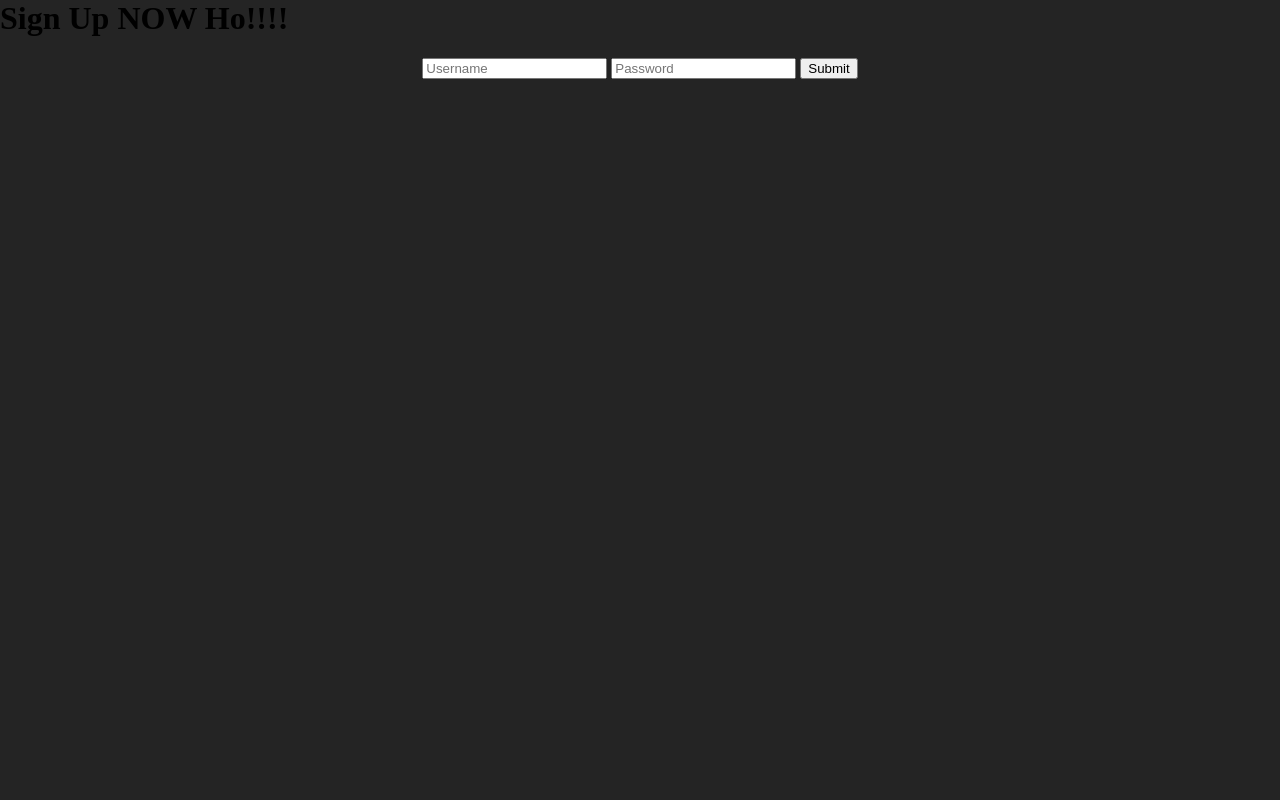
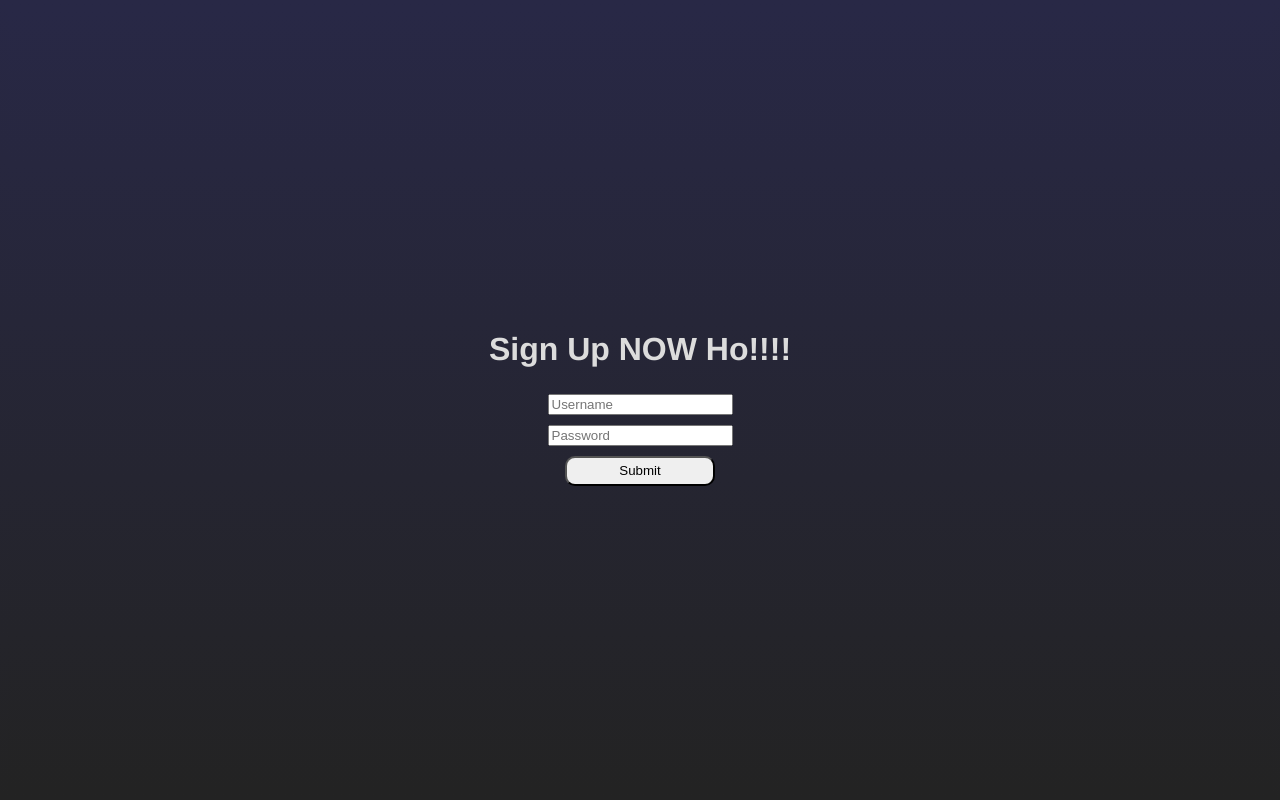
Before and after one commit to Krizzix1/ChatWebsite, a Flask app: page /signup/ in a window 1280 px wide. Run offline with Flask 3, Linux system fonts and the light colour scheme; some libraries are stand-ins or nearby versions.

Commit message:
made bad but consistent login/signup ui

```diff
--- a/Login/templates/login.html
+++ b/Login/templates/login.html
@@ -33,7 +33,7 @@
         <h1>Login NOW Ho!!!!</h1>
         <input type="text" id="username" name="username" placeholder="Username">
         <input type="password" id="password" name="password" placeholder="Password">
-        <button type="submit" id="subButton" onclick="handleLogin()">Login</button>
+        <button class="button" type="submit" id="subButton" onclick="handleLogin()">Login</button>
     </div>
 
     <script>
--- a/Signup/static/styles.css
+++ b/Signup/static/styles.css
@@ -1,15 +1,32 @@
 html, body {
-    height: 100%;
-    margin: 0;
-    background-color: rgb(36, 36, 36);
+    /* background-color: rgb(30, 30, 30); */
+    background-image: linear-gradient(rgb(40, 40, 70), rgb(35, 35, 35))
 }
 
-
-.loginContainer{
-    max-width: fit-content;
-    margin-inline: auto;
+.center {
+    display: flex;
+    flex-direction: column;
+    justify-content: center;
+    align-items: center;
+    height: 100%;
 }
 
-.regButton{
-    color:aqua
+.center input, .center button {
+    margin: 5px;
 }
+
+.lightFont {
+    font-family: Helvetica, Arial, sans-serif;
+    color: rgb(220, 220, 220);
+}
+
+.button {
+    border-radius: 10px;
+    width: 150px;
+    height: 30px;
+    transition: background-color 0.15s ease;
+}
+
+.button:hover {
+    background-color: rgb(195, 195, 195);
+}
--- a/Signup/templates/signup.html
+++ b/Signup/templates/signup.html
@@ -20,6 +20,7 @@
 
 </head>
 <body>
+    <div class="center lightFont">
         {% with messages = get_flashed_messages() %}
             {% if messages %}
                 {% for msg in messages %}
@@ -29,12 +30,12 @@
         {% endwith %}
         <h1>Sign Up NOW Ho!!!!</h1>
 
-    <div class="loginContainer">
-        <input class="regButton" type="text" id="username", name="username", placeholder="Username">
 
-        <input class="regButton" type="password" id="password", name="password", placeholder="Password">
+        <input type="text" id="username", name="username", placeholder="Username">
 
-        <button type="submit" id="subButton" onclick="handleSignIn()">Submit</button>
+        <input type="password" id="password", name="password", placeholder="Password">
+
+        <button class="button" type="submit" id="subButton" onclick="handleSignIn()">Submit</button>
 
     </div>
 
```
Also changed, not shown: Login/static/styles.css (+13 -1 lines). Lines whose indentation alone changed are shown as unchanged.
